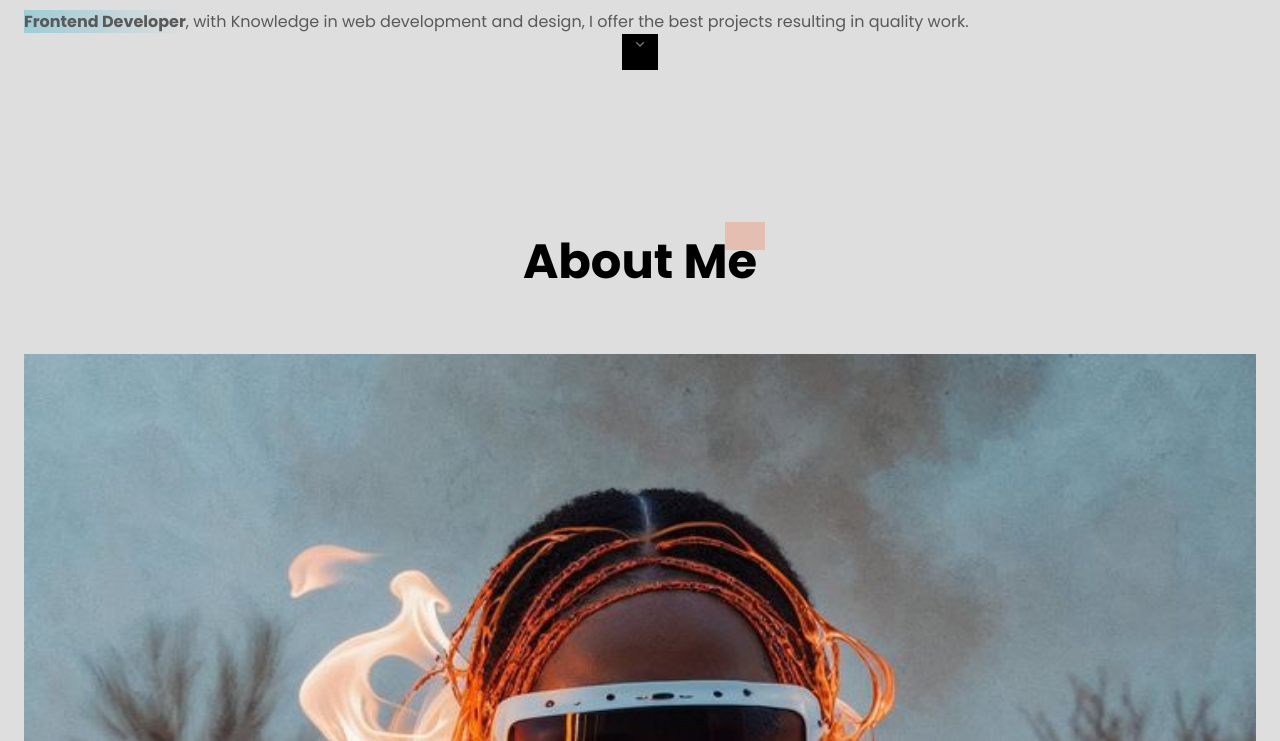
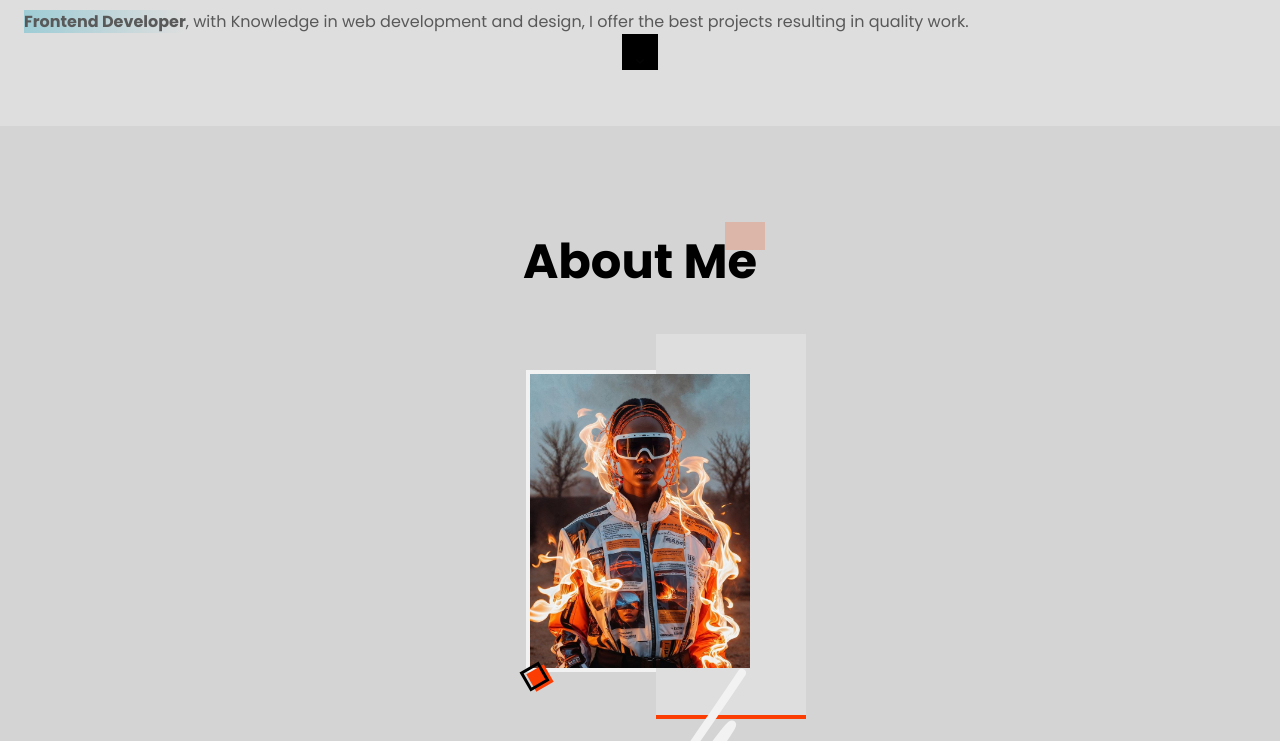
Before and after one commit to Patrick-Ngige/Portfolio-new, a plain HTML site: page index.html in a window 1280 px wide. Shown: the part 600-1341 px from the top of the page. Drawn offline with nearby package versions, Linux system fonts and the light colour scheme.

Commit message:
styling the about me section

```diff
--- a/index.html
+++ b/index.html
@@ -122,7 +122,7 @@
 
             <div class="about__perfil">
                 <div class="about__image">
-                    <img src="images/AI Fashion.jpeg" alt="image" class="about__img">
+                    <img src="images/AI Fashion.jpeg" alt="image" class="about__pic">
 
                     <div class="about__shadow"></div>
 
--- a/styles.css
+++ b/styles.css
@@ -450,3 +450,47 @@ img {
         opacity: 0;
     }
 }
+
+
+/* ======== ABOUT ME ==========  */
+.about {
+    background-color: var(--container-color);
+    transition: background-color .4s;
+}
+
+.about__container {
+    row-gap: 0;
+}
+
+.about__perfil {
+    position: relative;
+    justify-self: center;
+    margin-block: 2.5rem 4.5rem;
+}
+
+.about__pic {
+    width: 220px;
+}
+
+.about__image {
+    position: relative;
+    border: 4px solid var(--white-color);
+    z-index: 1;
+}
+
+.about__shadow,
+.about__line,
+.about__box {
+    position: absolute;
+}
+
+.about__shadow {
+    width: 150px;
+    height: 385px;
+    background-color: var(--body-color);
+    top: -2.5rem;
+    right: -3.5rem;
+    border-bottom: 4px solid var(--first-color);
+    transition: background-color .4s;
+    z-index: -1;
+}
```
